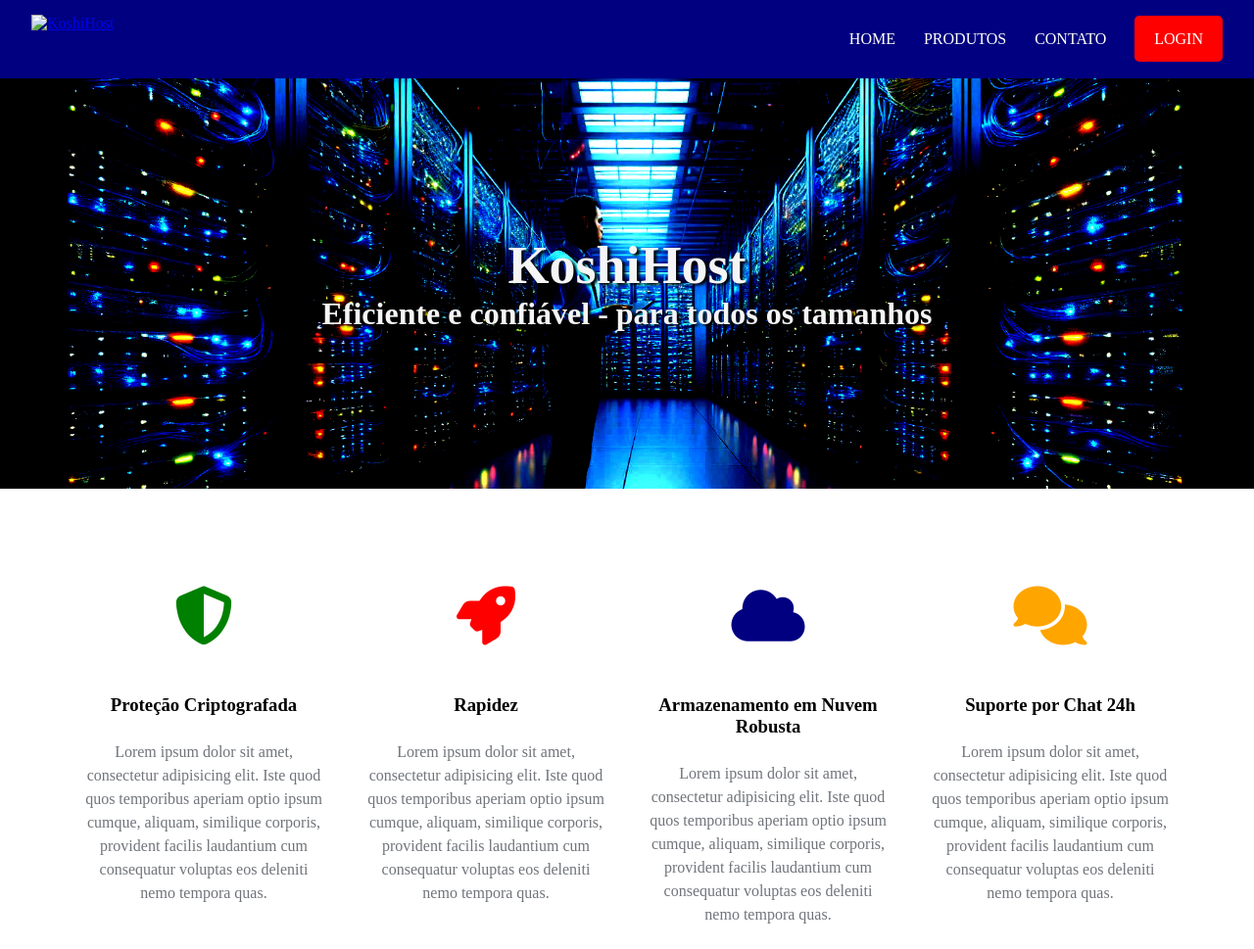
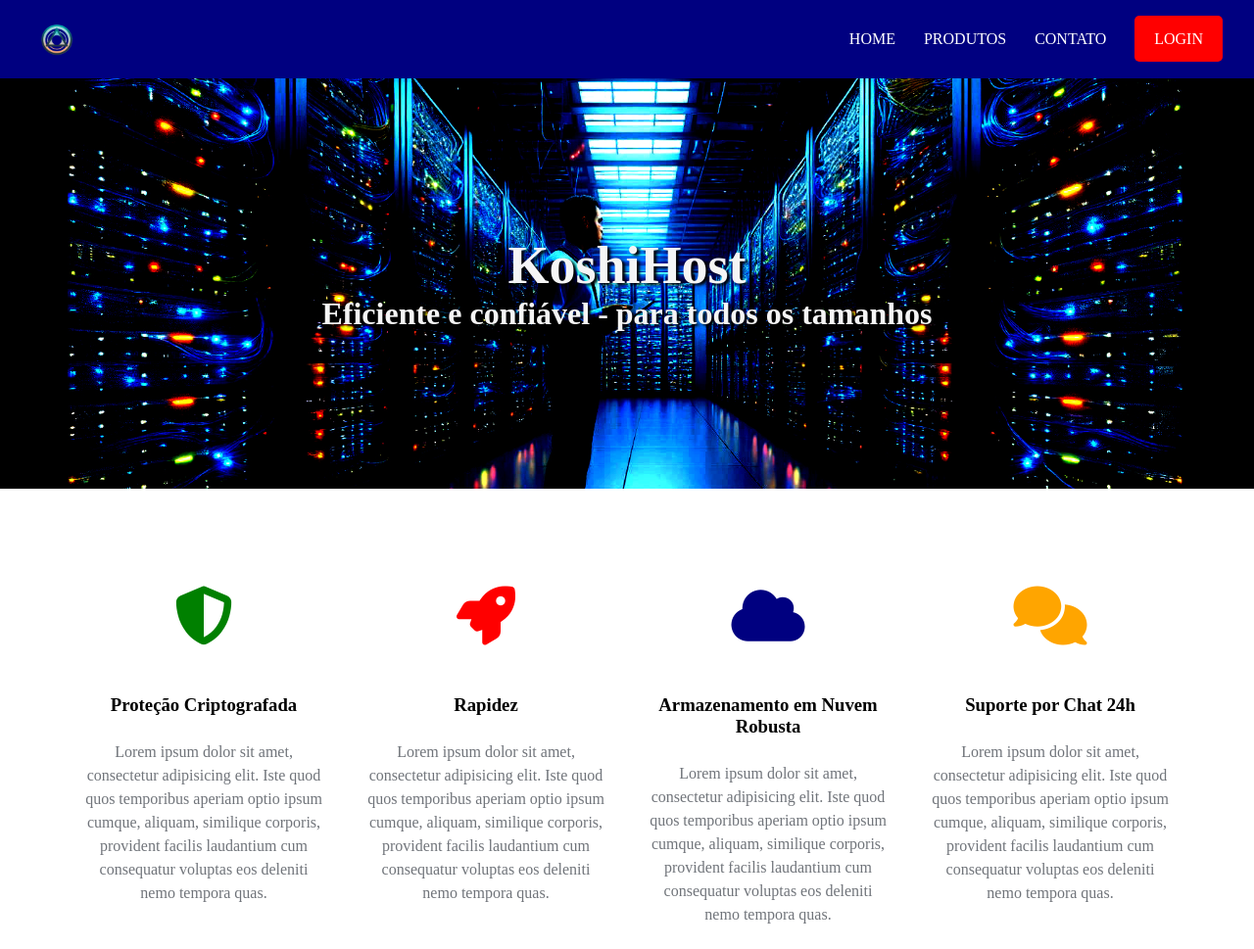
Before and after one commit to BrunoDeOliveira-0898/KoshiHost, a plain HTML site: page index.html in a window 1280 px wide. Shown: the top 969 px of the page at 98% size. Drawn offline with Linux system fonts and the light colour scheme; files that its build step writes are made by us from their sources; files whose address does not match are found by name.

Commit message:
Update index.html

```diff
--- a/index.html
+++ b/index.html
@@ -14,7 +14,7 @@
         <div class="navbar-container">
             <nav>
                 <a href="#">
-                    <img src="img/logo.png" alt="KoshiHost" class="logo">
+                    <img src="logo.png" alt="KoshiHost" class="logo">
                 </a>
                 <ul class="navbar-items">
                     <li>
```
